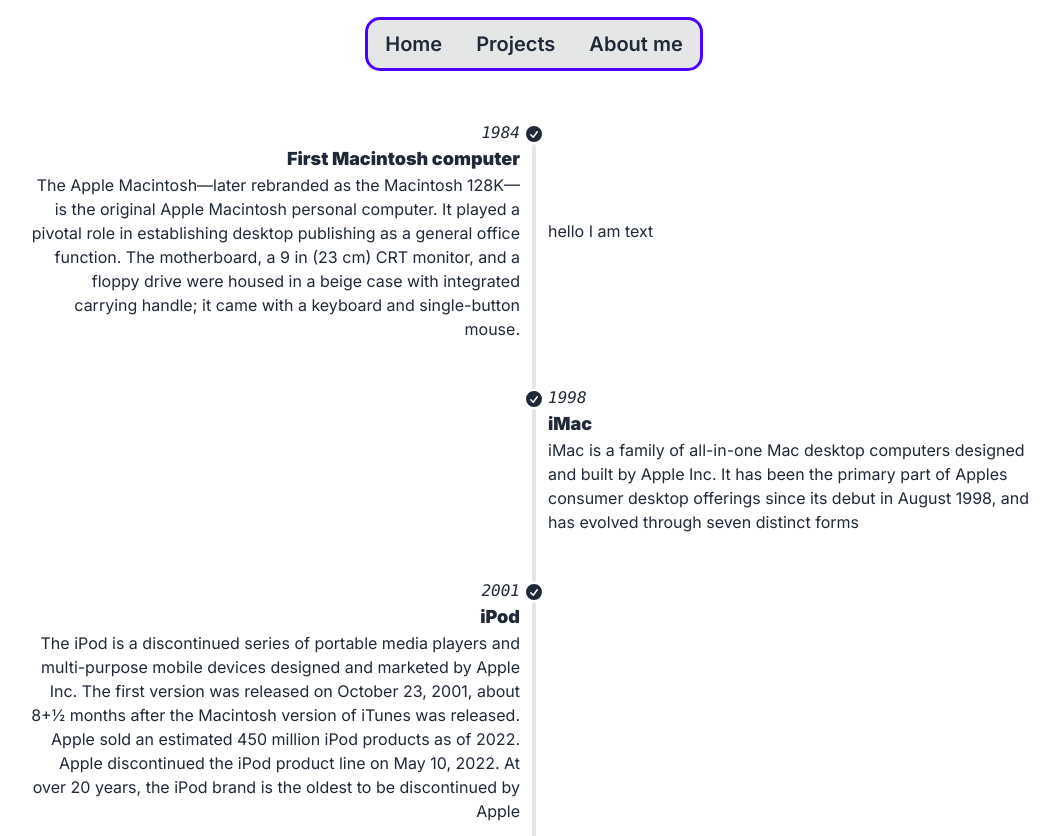
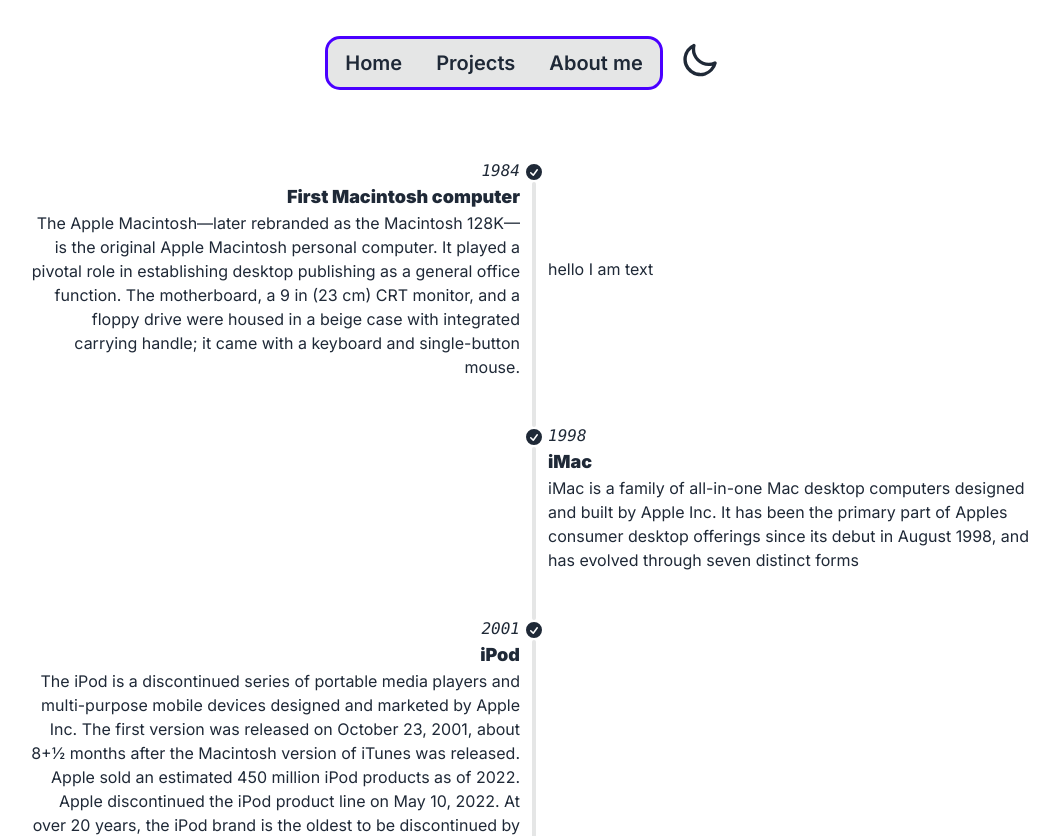
Before and after one commit to f1l1ph/portfoliopagenextjs, a Next.js app: page /projects in a window 1280 px wide. Shown: the top 836 px of the page, without its empty margins (106-1165 px from the left). Built offline with nearby package versions, Linux system fonts and the light colour scheme.

Commit message:
added theme switch-- need to make it stick to right

```diff
--- a/app/Components/NavBar.tsx
+++ b/app/Components/NavBar.tsx
@@ -1,6 +1,7 @@
 "use client";
 
 import Link from "next/link";
+import ThemeToggle from "./ThemeToggle";
 
 const NavBar = () => {
   return (
@@ -16,6 +17,7 @@
           <button className="btn btn-ghost text-xl"> About me</button>
         </Link>
       </div>
+      <ThemeToggle></ThemeToggle>
     </div>
   );
 };
--- /dev/null
+++ b/app/Components/ThemeToggle.tsx
@@ -0,0 +1,32 @@
+import React from "react";
+
+const ThemeToggle = () => {
+  return (
+    <div className="m-5">
+      <label className="swap swap-rotate">
+        {/* this hidden checkbox controls the state */}
+        <input type="checkbox" className="theme-controller" value="light" />
+
+        {/* sun icon */}
+        <svg
+          className="swap-on h-10 w-10 fill-current"
+          xmlns="http://www.w3.org/2000/svg"
+          viewBox="0 0 24 24"
+        >
+          <path d="M5.64,17l-.71.71a1,1,0,0,0,0,1.41,1,1,0,0,0,1.41,0l.71-.71A1,1,0,0,0,5.64,17ZM5,12a1,1,0,0,0-1-1H3a1,1,0,0,0,0,2H4A1,1,0,0,0,5,12Zm7-7a1,1,0,0,0,1-1V3a1,1,0,0,0-2,0V4A1,1,0,0,0,12,5ZM5.64,7.05a1,1,0,0,0,.7.29,1,1,0,0,0,.71-.29,1,1,0,0,0,0-1.41l-.71-.71A1,1,0,0,0,4.93,6.34Zm12,.29a1,1,0,0,0,.7-.29l.71-.71a1,1,0,1,0-1.41-1.41L17,5.64a1,1,0,0,0,0,1.41A1,1,0,0,0,17.66,7.34ZM21,11H20a1,1,0,0,0,0,2h1a1,1,0,0,0,0-2Zm-9,8a1,1,0,0,0-1,1v1a1,1,0,0,0,2,0V20A1,1,0,0,0,12,19ZM18.36,17A1,1,0,0,0,17,18.36l.71.71a1,1,0,0,0,1.41,0,1,1,0,0,0,0-1.41ZM12,6.5A5.5,5.5,0,1,0,17.5,12,5.51,5.51,0,0,0,12,6.5Zm0,9A3.5,3.5,0,1,1,15.5,12,3.5,3.5,0,0,1,12,15.5Z" />
+        </svg>
+
+        {/* moon icon */}
+        <svg
+          className="swap-off h-10 w-10 fill-current"
+          xmlns="http://www.w3.org/2000/svg"
+          viewBox="0 0 24 24"
+        >
+          <path d="M21.64,13a1,1,0,0,0-1.05-.14,8.05,8.05,0,0,1-3.37.73A8.15,8.15,0,0,1,9.08,5.49a8.59,8.59,0,0,1,.25-2A1,1,0,0,0,8,2.36,10.14,10.14,0,1,0,22,14.05,1,1,0,0,0,21.64,13Zm-9.5,6.69A8.14,8.14,0,0,1,7.08,5.22v.27A10.15,10.15,0,0,0,17.22,15.63a9.79,9.79,0,0,0,2.1-.22A8.11,8.11,0,0,1,12.14,19.73Z" />
+        </svg>
+      </label>
+    </div>
+  );
+};
+
+export default ThemeToggle;
```
